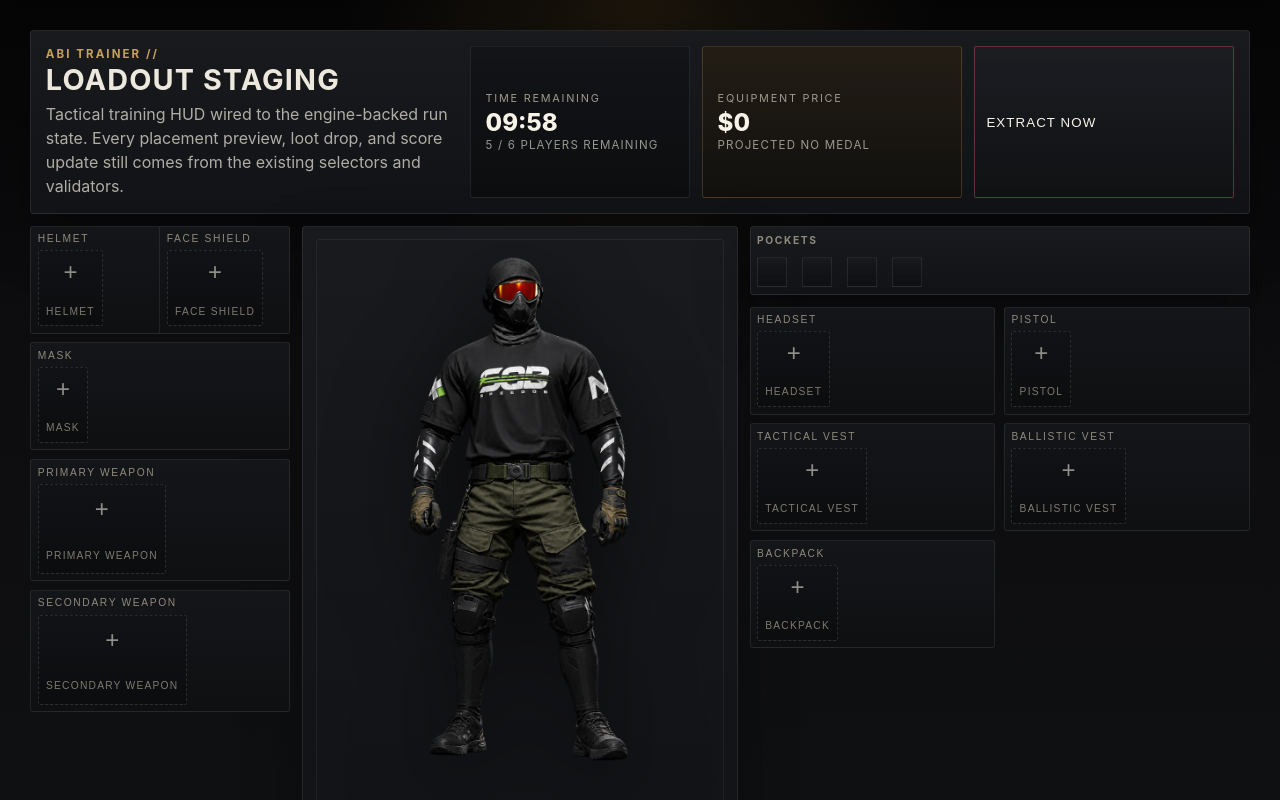
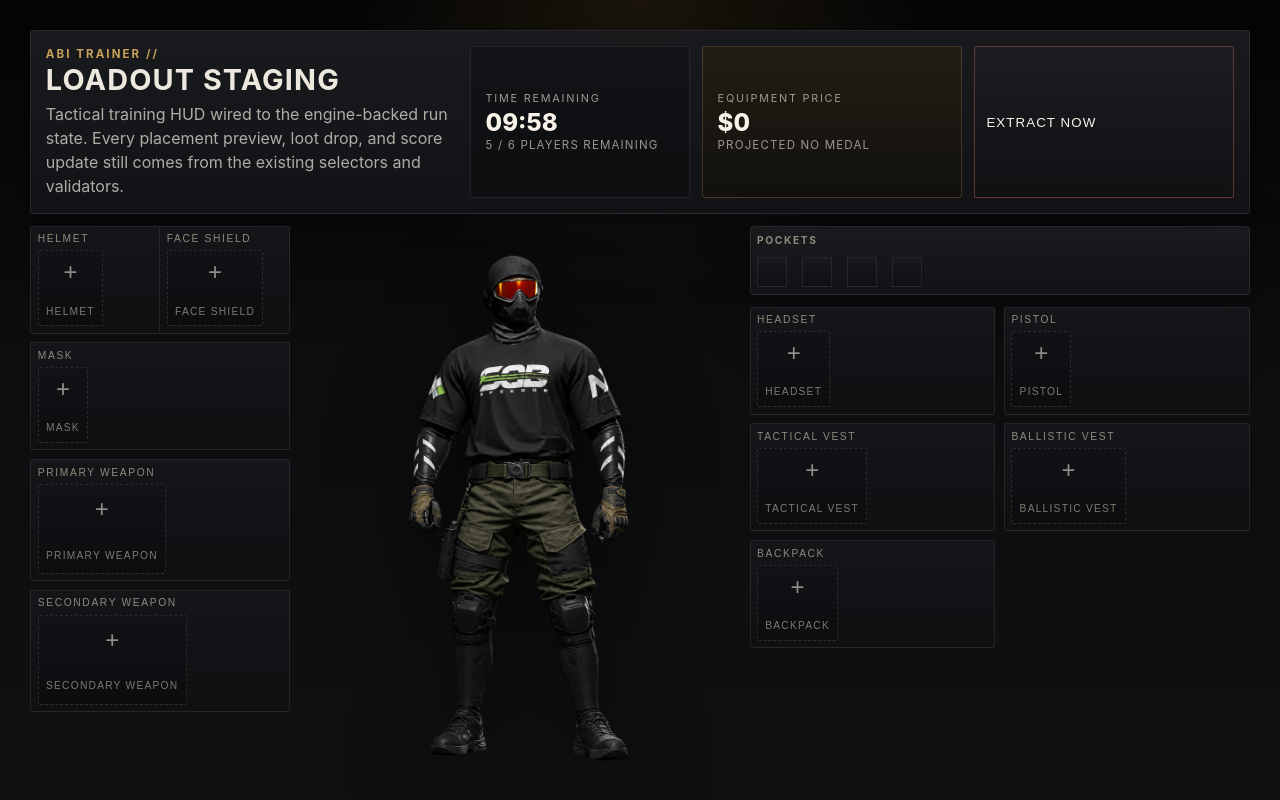
Before and after one commit to Perdiga/abi-tetris, a React (Vite) app: page / in a window 1280 px wide. Both pictures are taken after a click on the button "START RUN". Shown: the top 800 px of the page. Built offline with nearby package versions, Linux system fonts and the light colour scheme.

Commit message:
remove operator border

```diff
--- a/src/components/equipment-screen/EquipmentScreen.css
+++ b/src/components/equipment-screen/EquipmentScreen.css
@@ -134,15 +134,15 @@
   row-gap: 0.55rem;
 }
 
-.equipment-screen__slots--operator > .equipment-screen__slot:nth-child(n + 3) {
+.equipment-screen__slots--operator>.equipment-screen__slot:nth-child(n + 3) {
   grid-column: 1 / -1;
 }
 
-.equipment-screen__slots--operator > .equipment-screen__slot:first-child {
+.equipment-screen__slots--operator>.equipment-screen__slot:first-child {
   border-radius: 3px 0 0 3px;
 }
 
-.equipment-screen__slots--operator > .equipment-screen__slot:nth-child(2) {
+.equipment-screen__slots--operator>.equipment-screen__slot:nth-child(2) {
   border-left: 0;
   border-radius: 0 3px 3px 0;
 }
@@ -388,7 +388,7 @@
   justify-content: flex-end;
   overflow: hidden;
   border-radius: 3px;
-  border: 1px solid rgba(255, 255, 255, 0.06);
+  /*border: 1px solid rgba(255, 255, 255, 0.06);*/
 }
 
 .equipment-screen__operator-stage {
--- a/src/components/equipment-screen/EquipmentScreen.tsx
+++ b/src/components/equipment-screen/EquipmentScreen.tsx
@@ -471,7 +471,7 @@ export function EquipmentScreen({ state, dispatch }: EquipmentScreenProps) {
             ))}
           </aside>
 
-          <section className="equipment-screen__column equipment-screen__panel equipment-screen__silhouette">
+          <section className="equipment-screen__silhouette">
             <div className="equipment-screen__mannequin">
               <div className="equipment-screen__operator-stage">
                 <img
@@ -491,7 +491,7 @@ export function EquipmentScreen({ state, dispatch }: EquipmentScreenProps) {
                   <CompartmentGrid
                     getPlacementValidation={(target) => getValidation(target)}
                     items={pocketsStorageUnit.compartments.flatMap((compartment) => compartment.items)}
-                    layout={toGridLayout(pocketsStorageUnit)}
+                    equipment-screen__column equipment-screen__panel equipment-screen__silhouette layout={toGridLayout(pocketsStorageUnit)}
                     onItemSelect={handleItemSelect}
                     onPlaceItem={handlePlaceItem}
                     selectedItem={selectedItem}
```
Also changed, not shown: 4 other files (tests, documents, lock files or other folders). Lines whose indentation alone changed are shown as unchanged.
